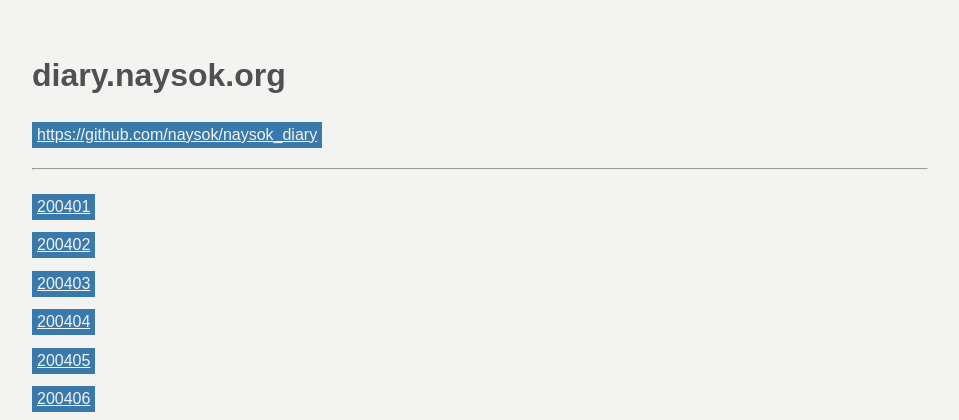
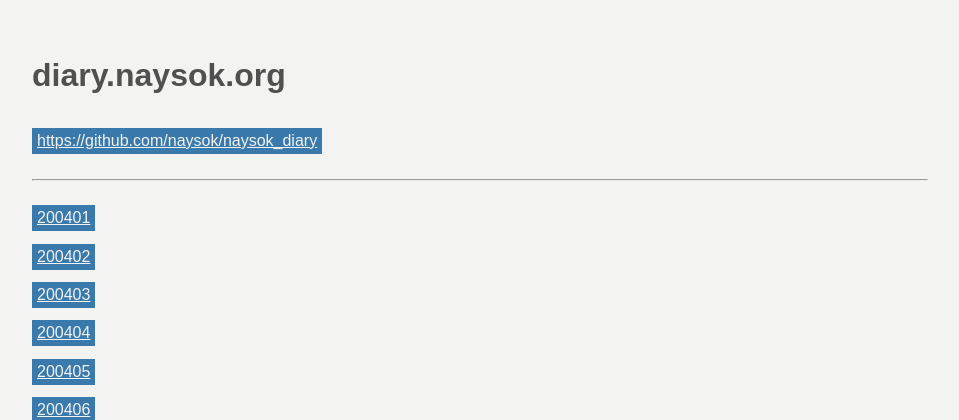
Before and after one commit to naysok/naysok_diary, a PHP site: page /index.php in a window 1280 px wide. Shown: the top 420 px of the page, without its empty margins (160-1119 px from the left). Run offline with PHP 8.4, Linux system fonts and the light colour scheme.

Commit message:
[update] line height

```diff
--- a/css/main.css
+++ b/css/main.css
@@ -40,13 +40,6 @@ p {
   padding-bottom: 8px;
 }
 
-.header p {
-  line-height: 190%;
-  font-size: 16px;
-  padding-top: 0px;
-  padding-bottom: 0px;
-}
-
 .url p,
 .footer p {
   line-height: 240%;
```
